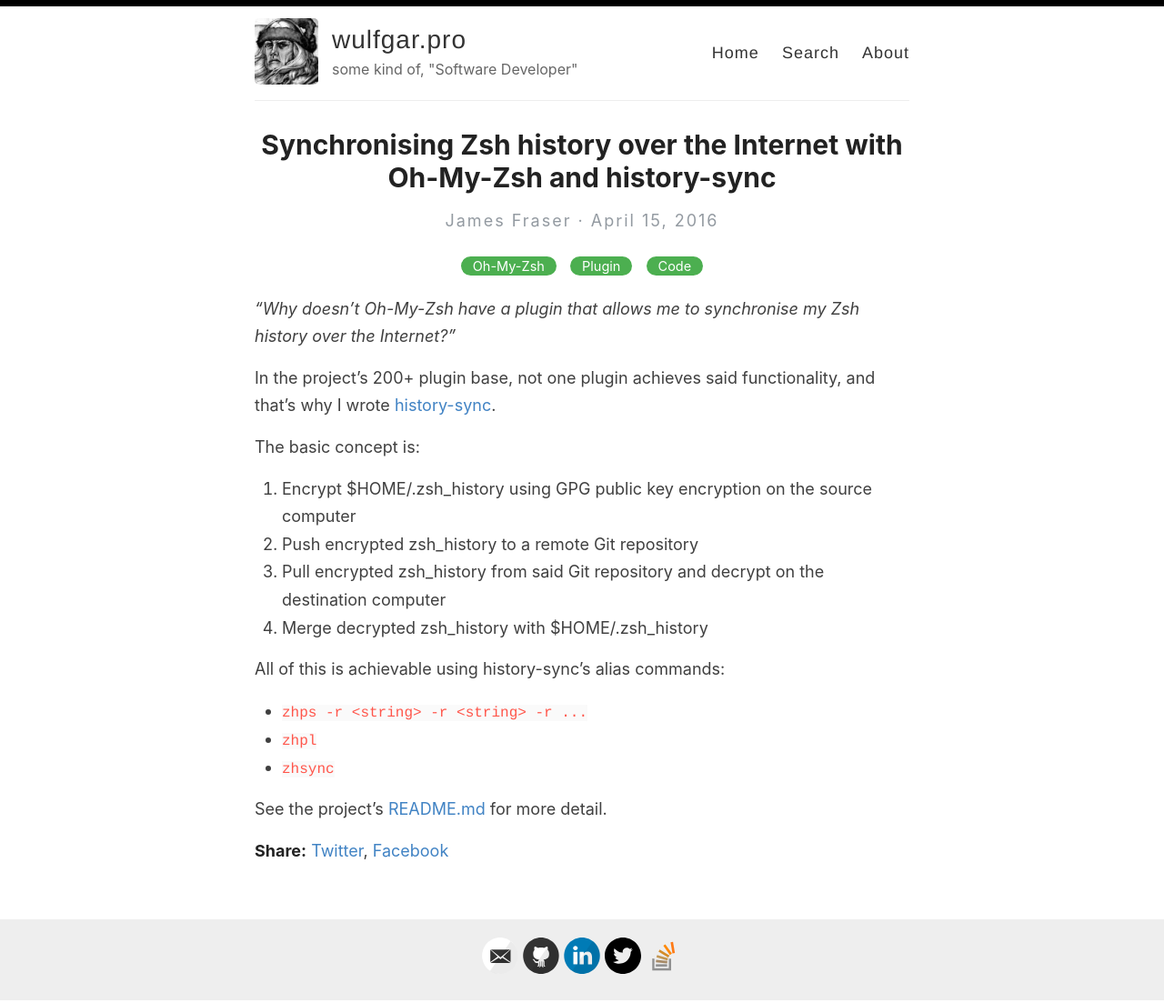
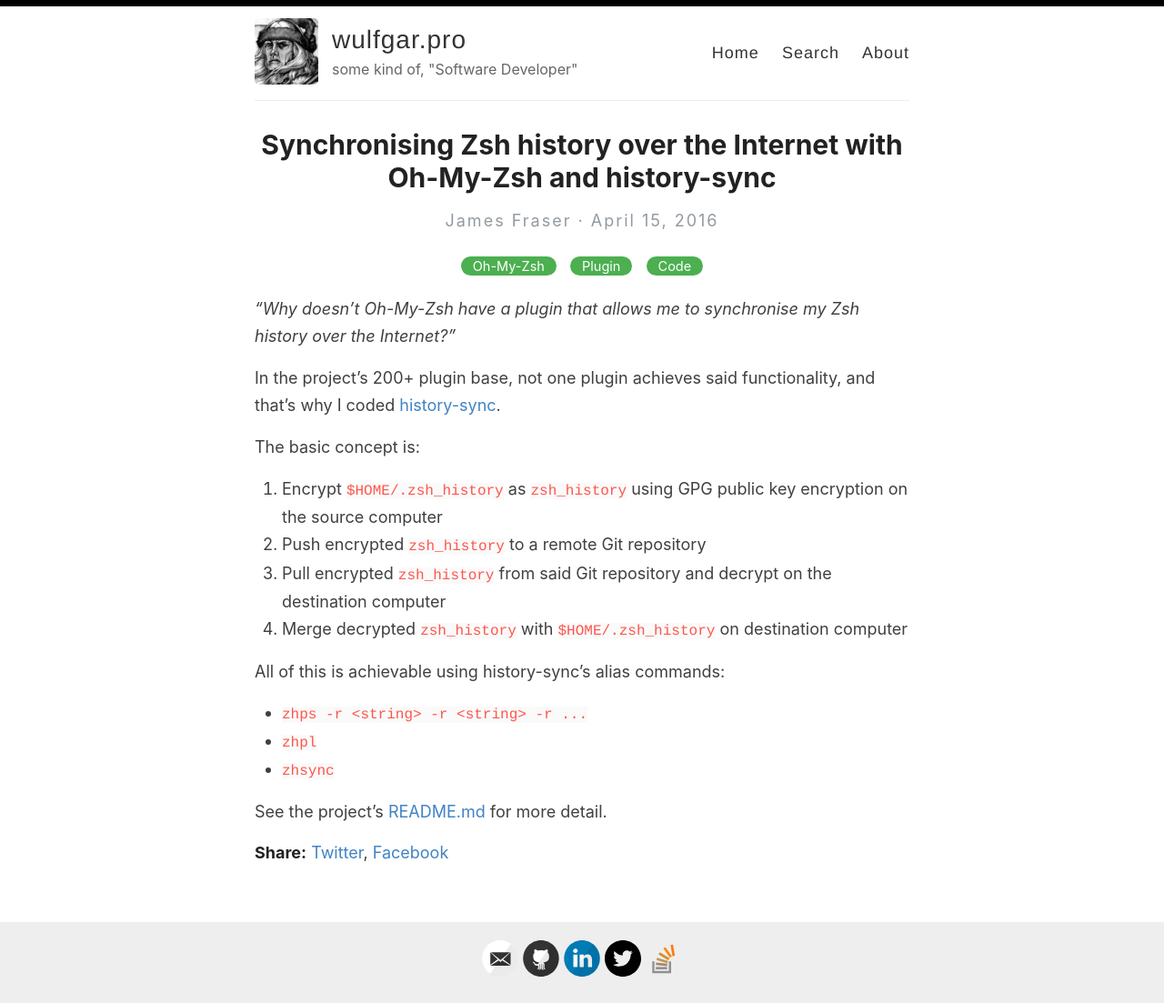
Before and after one commit to wulfgarpro/wulfgar.pro, a Jekyll site: the page built from _posts/2016-04-15-synchronising-zsh-history-over-the-internet-with-oh-my-zsh-and-history-sync.md, in a window 1280 px wide. Shown: the whole page at 91% size. Built offline with Jekyll 4.4.1, drawn with Linux system fonts in a browser that asks for light colours.

Commit message:
Minor changes to post.

```diff
--- a/_posts/2016-04-15-synchronising-zsh-history-over-the-internet-with-oh-my-zsh-and-history-sync.md
+++ b/_posts/2016-04-15-synchronising-zsh-history-over-the-internet-with-oh-my-zsh-and-history-sync.md
@@ -6,14 +6,14 @@
 
 _"Why doesn't Oh-My-Zsh have a plugin that allows me to synchronise my Zsh history over the Internet?"_
 
-In the project's 200+ plugin base, not one plugin achieves said functionality, and that's why I wrote [history-sync](https://github.com/wulfgarpro/history-sync).
+In the project's 200+ plugin base, not one plugin achieves said functionality, and that's why I coded [history-sync](https://github.com/wulfgarpro/history-sync).
 
 The basic concept is:
 
-1. Encrypt $HOME/.zsh_history using GPG public key encryption on the source computer
-2. Push encrypted zsh_history to a remote Git repository
-3. Pull encrypted zsh_history from said Git repository and decrypt on the destination computer
-4. Merge decrypted zsh\_history with $HOME/.zsh_history
+1. Encrypt `$HOME/.zsh_history` as `zsh_history` using GPG public key encryption on the source computer
+2. Push encrypted `zsh_history` to a remote Git repository
+3. Pull encrypted `zsh_history` from said Git repository and decrypt on the destination computer
+4. Merge decrypted `zsh_history` with `$HOME/.zsh_history` on destination computer
 
 All of this is achievable using history-sync's alias commands:
 
```
